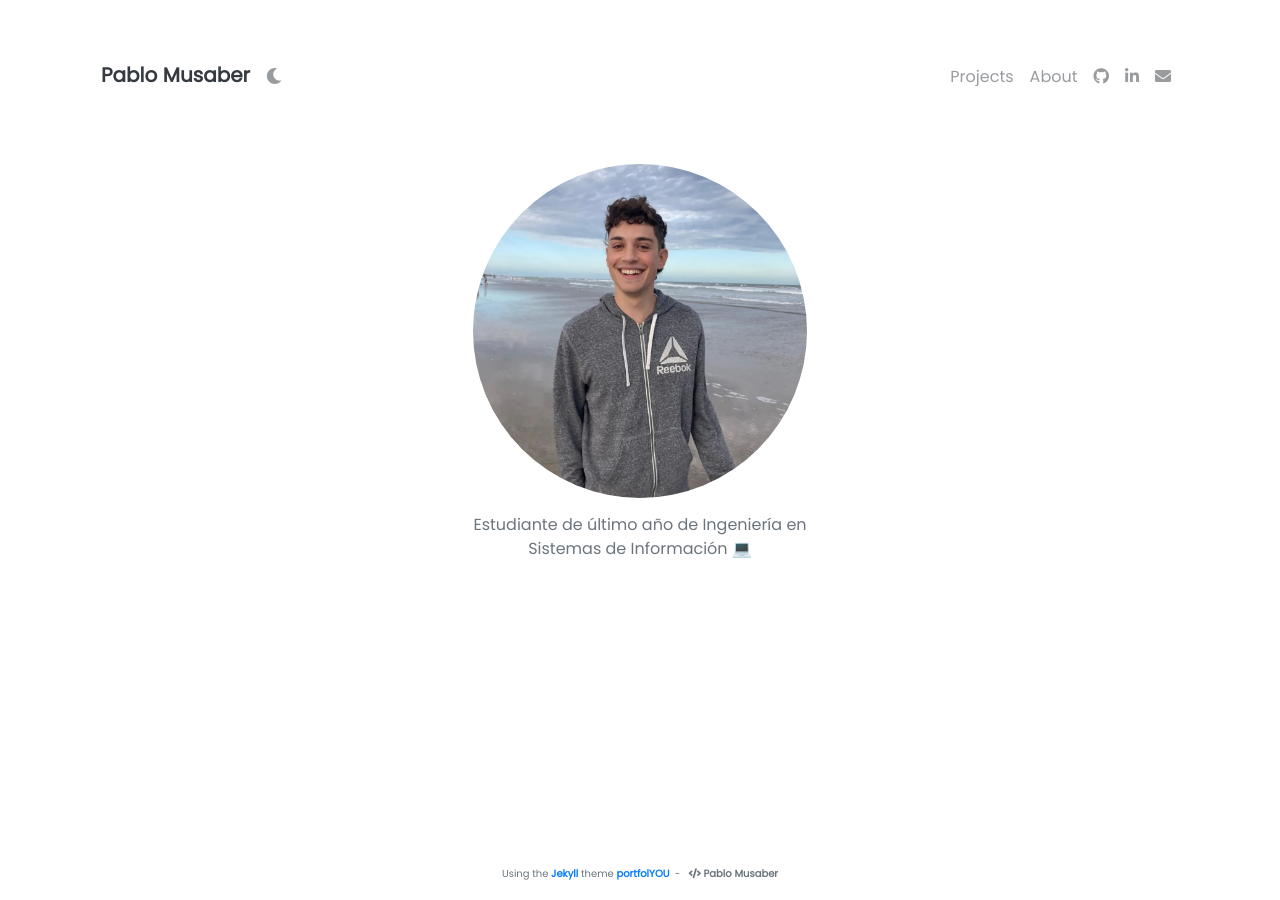
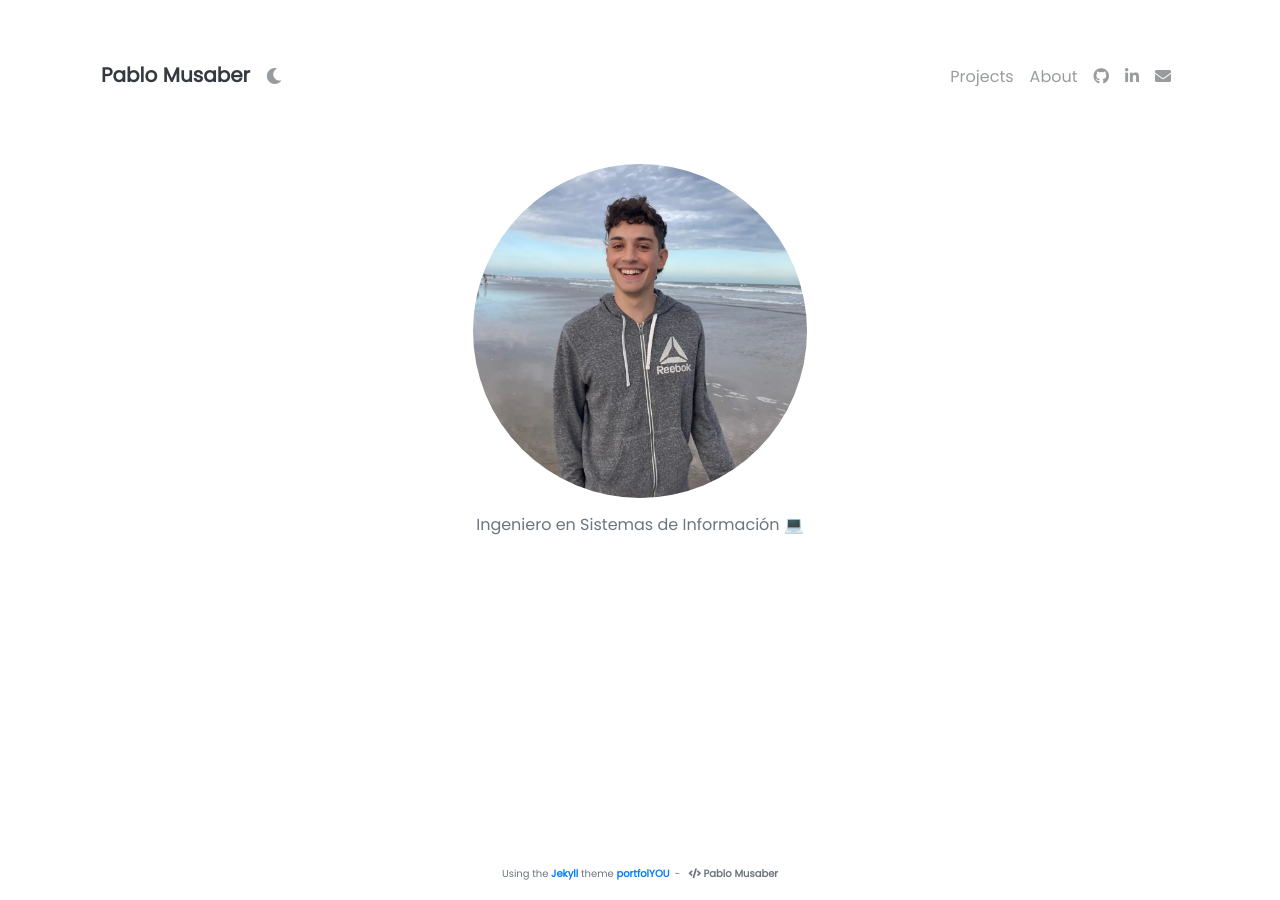
Before and after one commit to PabloMusaber/pablomusaber.github.io, a Jekyll site: the page built from pages/index.md, in a window 1280 px wide. Built offline with Jekyll 4.4.1, drawn with Linux system fonts in a browser that asks for light colours; nearby versions of some CDN libraries; emoji names are drawn with the system emoji font.

Commit message:
chore: update description

```diff
--- a/_config.yml
+++ b/_config.yml
@@ -1,7 +1,7 @@
 ### Site Settings ###
 title: Pablo Musaber
 description: >-
-  Estudiante de último año de Ingeniería en Sistemas de Información :computer:
+  Ingeniero en Sistemas de Información :computer:
 baseurl:
 repository: PabloMusaber/pablomusaber.github.io # Change to <your-username>/<your-username>.github.io (or remove it if you don't need remote projects)
 remote_theme:
```
Also changed, not shown: 7 other files.
